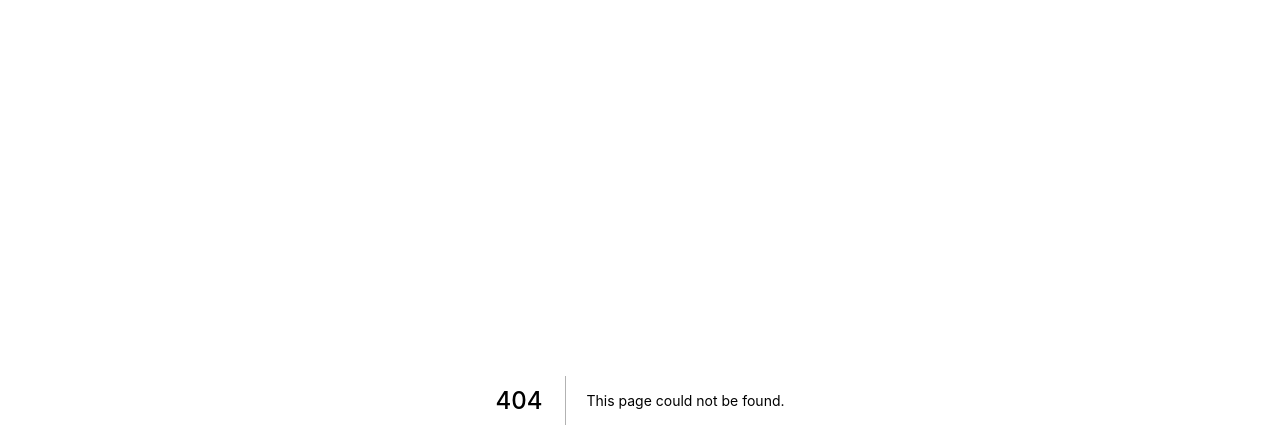
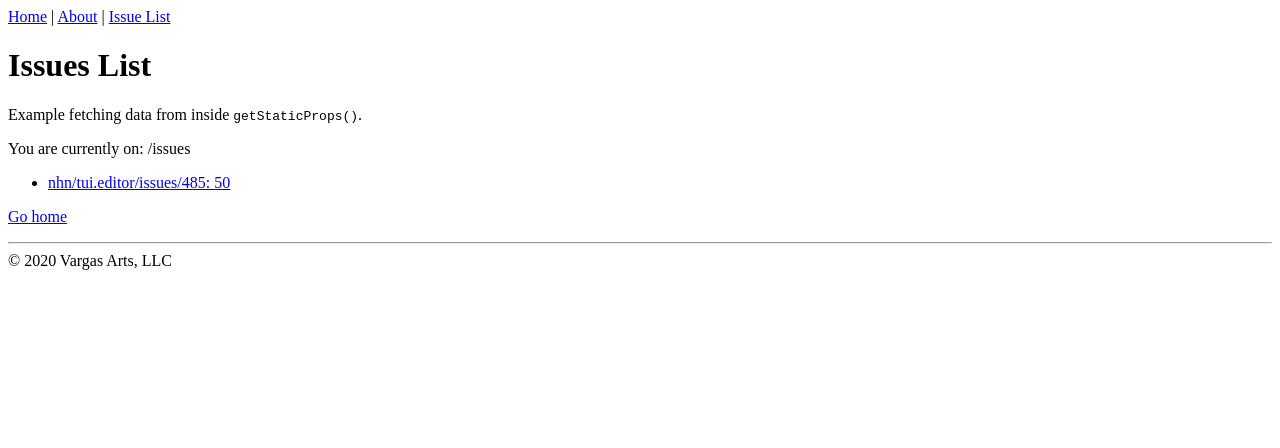
Before and after one commit to dvargas92495/floss, a Next.js app: page /issues in a window 1280 px wide. Before the commit this address had no page. Shown: the top 448 px of the page. Built offline with nearby package versions, Linux system fonts and the light colour scheme.

Commit message:
Convert to issues

```diff
--- a/components/Layout.tsx
+++ b/components/Layout.tsx
@@ -1,13 +1,13 @@
-import React, { ReactNode } from 'react'
-import Link from 'next/link'
-import Head from 'next/head'
+import React, { ReactNode } from "react";
+import Link from "next/link";
+import Head from "next/head";
 
 type Props = {
-  children?: ReactNode
-  title?: string
-}
+  children?: ReactNode;
+  title?: string;
+};
 
-const Layout = ({ children, title = 'This is the default title' }: Props) => (
+const Layout = ({ children, title = "This is the default title" }: Props) => (
   <div>
     <Head>
       <title>{title}</title>
@@ -18,16 +18,15 @@ const Layout = ({ children, title = 'This is the default title' }: Props) => (
       <nav>
         <Link href="/">
           <a>Home</a>
-        </Link>{' '}
-        |{' '}
+        </Link>{" "}
+        |{" "}
         <Link href="/about">
           <a>About</a>
-        </Link>{' '}
-        |{' '}
-        <Link href="/users">
-          <a>Users List</a>
-        </Link>{' '}
-        | <a href="/api/users">Users API</a>
+        </Link>{" "}
+        |{" "}
+        <Link href="/issues">
+          <a>Issue List</a>
+        </Link>
       </nav>
     </header>
     {children}
@@ -36,6 +35,6 @@ const Layout = ({ children, title = 'This is the default title' }: Props) => (
       <span>© {new Date().getFullYear()} Vargas Arts, LLC</span>
     </footer>
   </div>
-)
+);
 
-export default Layout
+export default Layout;
--- a/components/List.tsx
+++ b/components/List.tsx
@@ -1,9 +1,9 @@
 import * as React from 'react'
 import ListItem from './ListItem'
-import { User } from '../interfaces'
+import { Issue } from '../interfaces'
 
 type Props = {
-  items: User[]
+  items: Issue[]
 }
 
 const List = ({ items }: Props) => (
--- a/components/ListItem.tsx
+++ b/components/ListItem.tsx
@@ -1,16 +1,16 @@
 import React from 'react'
 import Link from 'next/link'
 
-import { User } from '../interfaces'
+import { Issue } from '../interfaces'
 
 type Props = {
-  data: User
+  data: Issue
 }
 
 const ListItem = ({ data }: Props) => (
-  <Link href="/users/[id]" as={`/users/${data.id}`}>
+  <Link href="/issues/[id]" as={`/issues/${data.id}`}>
     <a>
-      {data.id}: {data.name}
+      {data.repository}/issues/{data.issue}: {data.reward}
     </a>
   </Link>
 )
--- a/pages/api/issues/index.ts
+++ b/pages/api/issues/index.ts
@@ -1,16 +1,16 @@
-import { NextApiRequest, NextApiResponse } from 'next'
-import { sampleUserData } from '../../../utils/sample-data'
+import { NextApiRequest, NextApiResponse } from "next";
+import { sampleIssueData } from "../../../utils/sample-data";
 
 const handler = (_req: NextApiRequest, res: NextApiResponse) => {
   try {
-    if (!Array.isArray(sampleUserData)) {
-      throw new Error('Cannot find user data')
+    if (!Array.isArray(sampleIssueData)) {
+      throw new Error("Cannot find user data");
     }
 
-    res.status(200).json(sampleUserData)
+    res.status(200).json(sampleIssueData);
   } catch (err) {
-    res.status(500).json({ statusCode: 500, message: err.message })
+    res.status(500).json({ statusCode: 500, message: err.message });
   }
-}
+};
 
-export default handler
+export default handler;
--- a/pages/users/index.tsx
+++ b/pages/issues/index.tsx
@@ -1,14 +1,14 @@
-import { GetStaticProps } from 'next'
-import Link from 'next/link'
+import { GetStaticProps } from "next";
+import Link from "next/link";
 
-import { User } from '../../interfaces'
-import { sampleUserData } from '../../utils/sample-data'
-import Layout from '../../components/Layout'
-import List from '../../components/List'
+import { Issue } from "../../interfaces";
+import { sampleIssueData } from "../../utils/sample-data";
+import Layout from "../../components/Layout";
+import List from "../../components/List";
 
 type Props = {
-  items: User[]
-}
+  items: Issue[];
+};
 
 const WithStaticProps = ({ items }: Props) => (
   <Layout title="Issues List | Floss">
@@ -24,11 +24,11 @@ const WithStaticProps = ({ items }: Props) => (
       </Link>
     </p>
   </Layout>
-)
+);
 
 export const getStaticProps: GetStaticProps = async () => {
-  const items: User[] = sampleUserData
-  return { props: { items } }
-}
+  const items: Issue[] = sampleIssueData;
+  return { props: { items } };
+};
 
-export default WithStaticProps
+export default WithStaticProps;
--- a/utils/sample-data.ts
+++ b/utils/sample-data.ts
@@ -1,9 +1,5 @@
-import { User } from '../interfaces'
+import { Issue } from "../interfaces";
 
-/** Dummy user data. */
-export const sampleUserData: User[] = [
-  { id: 101, name: 'Alice' },
-  { id: 102, name: 'Bob' },
-  { id: 103, name: 'Caroline' },
-  { id: 104, name: 'Dave' },
-]
+export const sampleIssueData: Issue[] = [
+  { repository: "nhn/tui.editor", issue: 485, reward: 50, id: 1 },
+];
```
Also changed, not shown: components/ListDetail.tsx (+5 -5 lines), interfaces/index.ts (+6 -10 lines), pages/issues/[id].tsx (renamed from pages/users/[id].tsx, +8 -8 lines).
